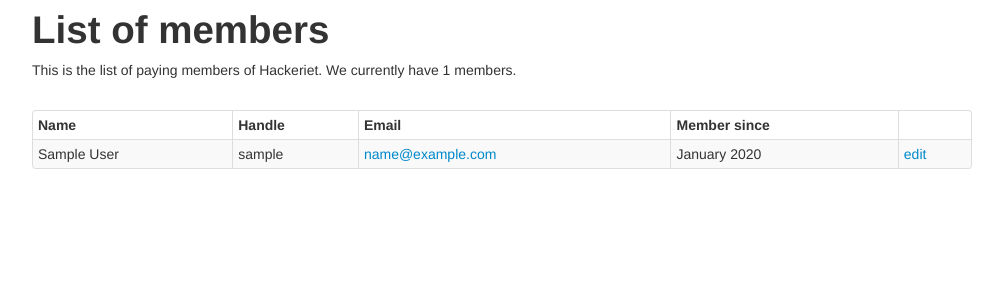
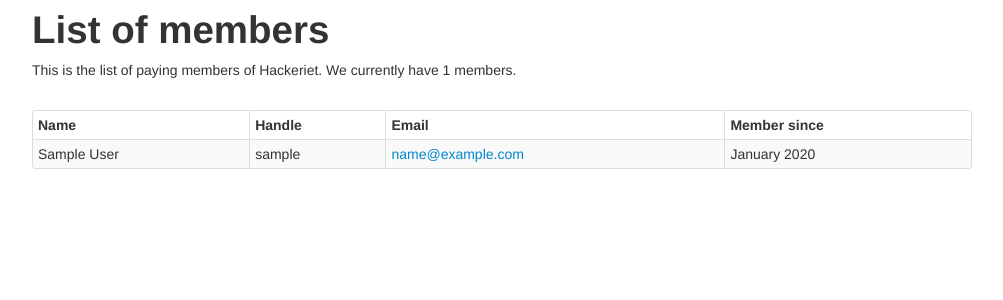
Before and after one commit to kiloreven/hackerhula, a Django app: template hackerhula/member/templates/memberlist.html in a window 1280 px wide. Shown: the top 300 px of the page, without its empty margins (138-1141 px from the left). Run offline with Django 3.2, Linux system fonts and the light colour scheme; the template is opened without the code that fills it: values that come from a table or form of the project are taken from there, others are empty; tables that the repository leaves empty hold one stand-in row (values such as "Sample post"); parts of the project's set-up code (start-up, migrations or seed data) failed here and were passed over; some libraries are stand-ins or nearby versions.

Commit message:
Remove edit button for normal members.

```diff
--- a/hackerhula/member/templates/memberlist.html
+++ b/hackerhula/member/templates/memberlist.html
@@ -13,7 +13,7 @@
     <th>Handle</th>
     <th>Email</th>
     <th>Member since</th>
-    <th></th>
+    {% if user.is_superuser %}<th></th>{%endif%}
   </tr>
 </thead>
 <tbody>
@@ -23,7 +23,7 @@
     <td>{{ member.handle }}</td>
     <td><a href="mailto:{{ member.email }}">{{ member.email }}</a></td>
     <td>{{ member.member_since|date:"F o" }}</td>
-    <td><a href="../admin/member/member/{{member.id}}">edit</a></td>
+    {% if user.is_superuser %}<td><a href="../admin/member/member/{{member.id}}">edit</a></td>{%endif%}
   </tr>
 {%endfor%}
 </tbody>
```
